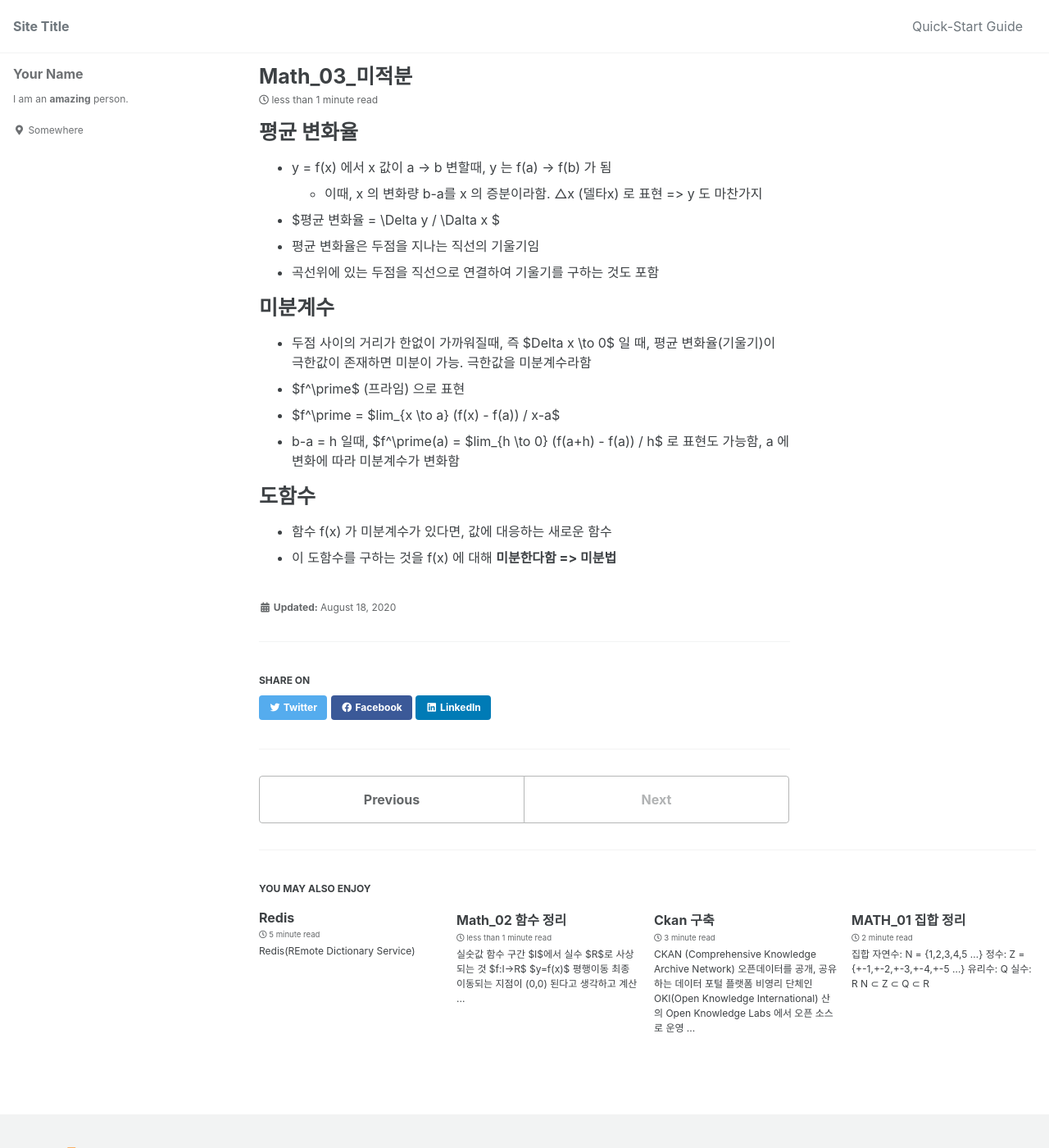
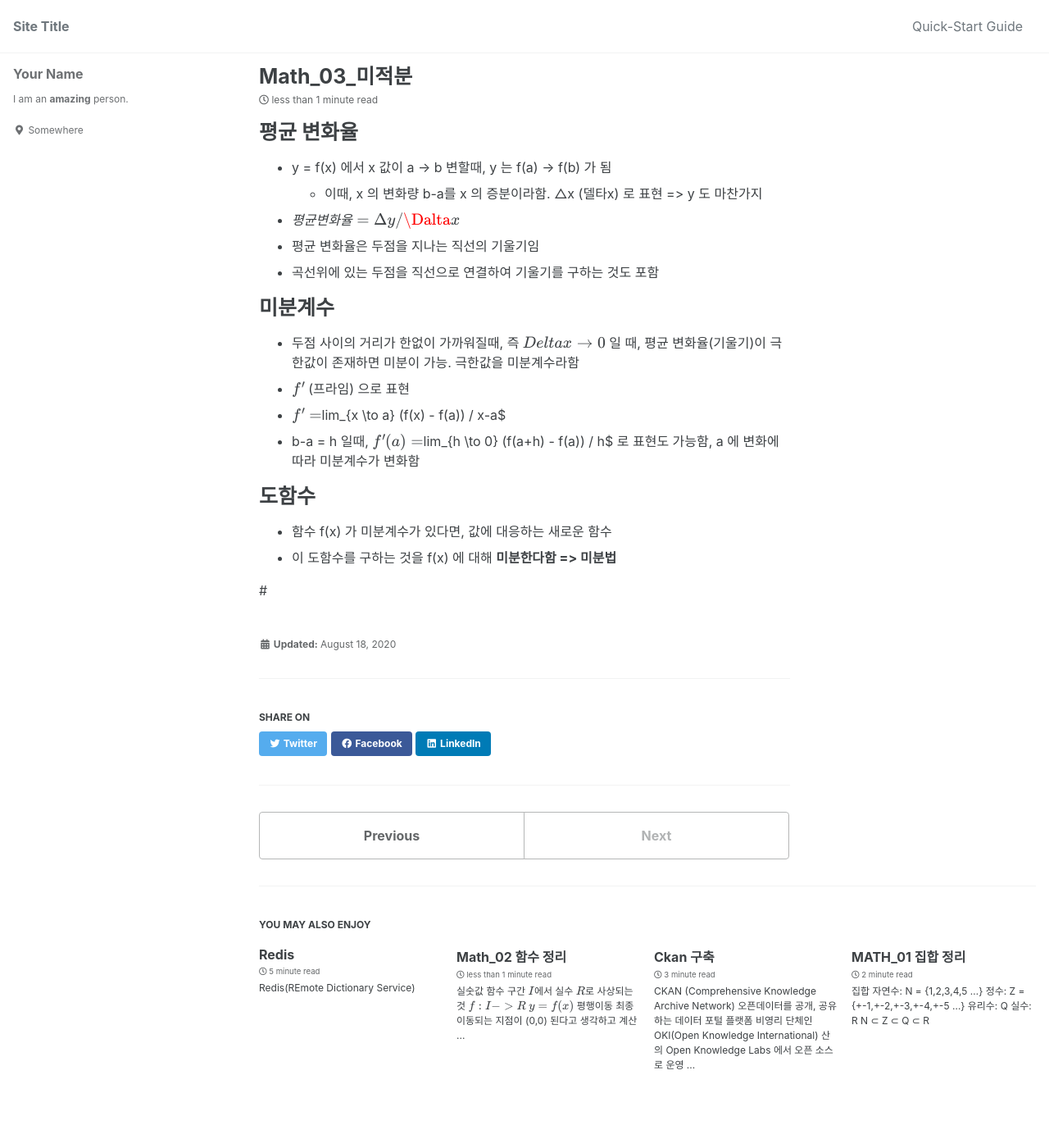
Before and after one commit to copper-light/ghhdh.github.io, a Jekyll site: the page built from _posts/2020-08-18-Math_03_미적분.md, in a window 1280 px wide and 1400 px high. Shown: the whole window at 82% size. Built offline with Jekyll 4.4.1, drawn with Linux system fonts in a browser that asks for light colours; cached includes are drawn as plain includes; formulas are drawn with MathJax 3; part of the change alters nothing that is shown.

```diff
--- a/_posts/2020-08-18-Math_03_미적분.md
+++ b/_posts/2020-08-18-Math_03_미적분.md
@@ -1,5 +1,6 @@
 ---
 published: true
+use_math: true
 ---
 # 평균 변화율
   - y = f(x) 에서 x 값이 a -> b 변할때, y 는 f(a) -> f(b) 가 됨
@@ -17,3 +18,6 @@ published: true
 # 도함수
   - 함수 f(x) 가 미분계수가 있다면, 값에 대응하는 새로운 함수
   - 이 도함수를 구하는 것을 f(x) 에 대해 **미분한다함 => 미분법**
+
+
+#
```
